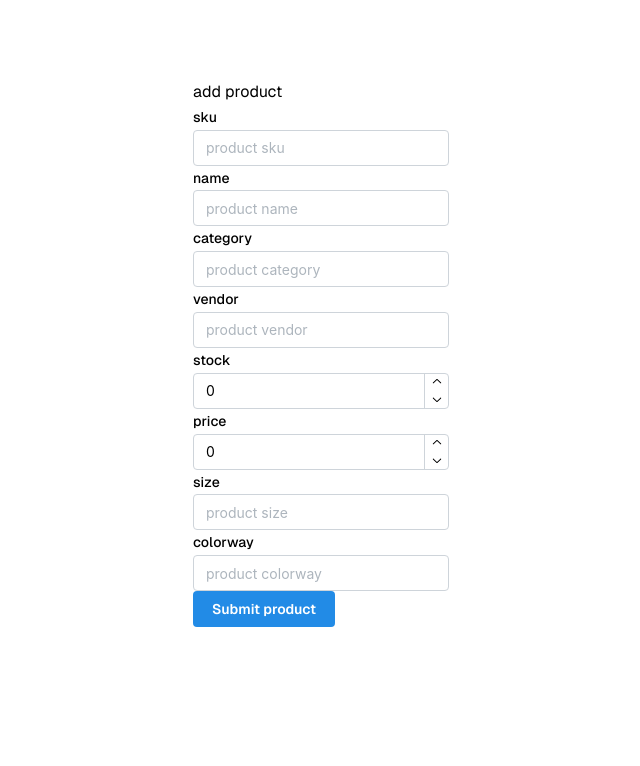
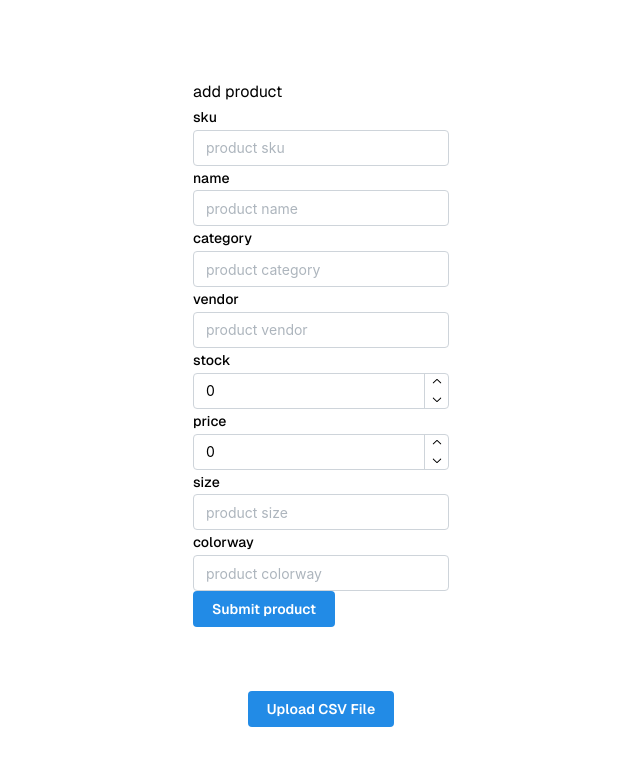
Before and after one commit to jguillermo0426/paradise-kicks, a Next.js app: page /inventory in a window 1280 px wide. Shown: the top 766 px of the page, without its empty margins (319-959 px from the left). Built offline with nearby package versions, Linux system fonts and the light colour scheme; no server answers; the database is empty.

Commit message:
bulk upload

```diff
--- a/app/inventory/page.tsx
+++ b/app/inventory/page.tsx
@@ -1,9 +1,14 @@
 'use client'
 import { useForm } from '@mantine/form';
-import { MantineProvider, TextInput, Button, NumberInput } from '@mantine/core';
+import { MantineProvider, TextInput, Button, NumberInput, FileButton } from '@mantine/core';
 import { useEffect, useState } from 'react';
+import { Product } from '@/types/types';
+import Papa from 'papaparse';
+
+const acceptableCSVFileTypes = ".csv";
 
 export default function Inventory() {
+    const [productData, setProductData] = useState<any[]>([]);
     const [productList, setProductList] = useState([]);
 
     const productForm = useForm({
@@ -17,7 +22,30 @@ export default function Inventory() {
             size: "",
             colorway: ""
         }
-    })
+    });
+
+    const onFileChangeHandler = (event: any) => {
+        if (event) {
+            const csvFile = event;
+
+            Papa.parse(csvFile, {
+                skipEmptyLines: true,
+                header: true,
+                complete: function(results) {
+                    console.log("Finished:", results.data);
+                    setProductData(results.data);
+                }
+            });
+        }
+    }
+
+    useEffect(() => {
+        if (productData.length > 0) {
+            productData.map((item) => {
+                addProduct(item)
+            });
+        }
+    }, [productData])
 
     //@ts-expect-error eslint throws an error here
     const addProduct = async (values) => {
@@ -43,7 +71,7 @@ export default function Inventory() {
         }
         getProduct();
         console.log(productList);
-    }, [])
+    }, []);
 
     return (
         <MantineProvider>
@@ -101,6 +129,10 @@ export default function Inventory() {
 
                     <Button type="submit" variant="filled">Submit product</Button>
                 </form>
+
+                <FileButton accept={acceptableCSVFileTypes} onChange={onFileChangeHandler}>
+                    {(props) => <Button {...props}>Upload CSV File</Button>}
+                </FileButton>
             </div>
         </MantineProvider>
     );
--- a/package.json
+++ b/package.json
@@ -17,12 +17,14 @@
     "@supabase/supabase-js": "^2.45.4",
     "dayjs": "^1.11.13",
     "next": "14.2.9",
+    "papaparse": "^5.4.1",
     "react": "^18",
     "react-dom": "^18",
     "supabase": "^1.192.5"
   },
   "devDependencies": {
     "@types/node": "^20",
+    "@types/papaparse": "^5.3.14",
     "@types/react": "^18",
     "@types/react-dom": "^18",
     "eslint": "^8",
--- a/types/types.ts
+++ b/types/types.ts
@@ -6,6 +6,7 @@ export type Product = {
     stock: number;
     price: number;
     size: string;
+    colorway: string;
 };
 
 export type Order = {
```
Also changed, not shown: 1 other file (tests, documents, lock files or other folders).
